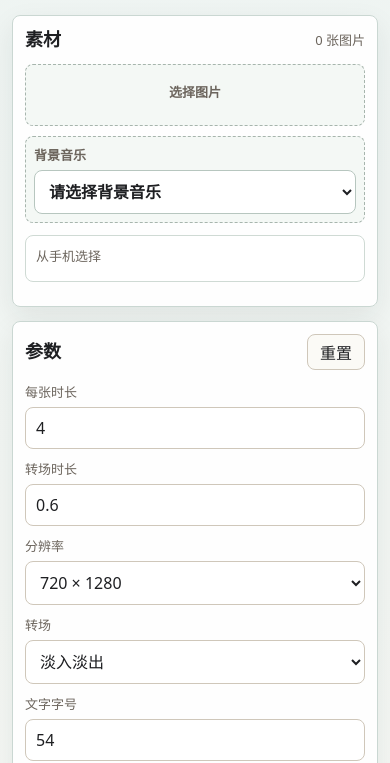
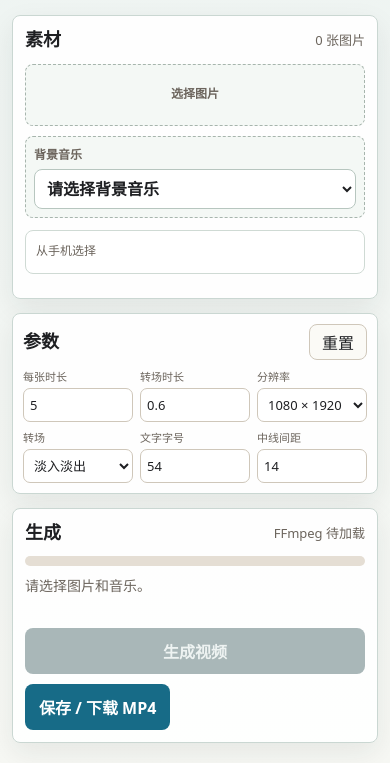
Before and after one commit to xq81578/mobile-video-maker, a plain HTML site: page mobile-pwa/index.html in a window 390 px wide. Shown: the part 81-844 px from the top of the page. Drawn offline with Linux system fonts and the light colour scheme; no server answers.

Commit message:
Tighten mobile settings layout

```diff
--- a/mobile-pwa/assets/app.js
+++ b/mobile-pwa/assets/app.js
@@ -699,9 +699,9 @@
     els.imageInput.value = "";
     els.audioInput.value = "";
     els.audioLabel.textContent = "从手机选择";
-    els.secondsInput.value = "4";
+    els.secondsInput.value = "5";
     els.transitionDurationInput.value = "0.6";
-    els.resolutionInput.value = "720x1280";
+    els.resolutionInput.value = "1080x1920";
     els.transitionInput.value = "fade";
     els.fontSizeInput.value = "54";
     els.centerGapInput.value = "14";
--- a/mobile-pwa/assets/styles.css
+++ b/mobile-pwa/assets/styles.css
@@ -207,24 +207,24 @@ h2 {
 
 .field-grid {
   display: grid;
-  grid-template-columns: repeat(2, minmax(0, 1fr));
-  gap: 10px;
+  grid-template-columns: repeat(3, minmax(0, 1fr));
+  gap: 8px;
 }
 
 label span {
   display: block;
-  margin-bottom: 6px;
+  margin-bottom: 4px;
   color: var(--muted);
-  font-size: 13px;
+  font-size: 12px;
 }
 
 input,
 select {
   width: 100%;
-  min-height: 42px;
+  min-height: 38px;
   border: 1px solid #cfc7ba;
   border-radius: 8px;
-  padding: 9px 10px;
+  padding: 7px 8px;
   background: #ffffff;
   color: var(--text);
 }
@@ -338,9 +338,33 @@ video {
   }
 
   .upload-grid,
-  .field-grid,
   .action-row {
     grid-template-columns: 1fr;
+  }
+
+  .field-grid {
+    grid-template-columns: repeat(3, minmax(0, 1fr));
+    gap: 7px;
+  }
+
+  .settings-panel {
+    padding: 10px;
+  }
+
+  .settings-panel .section-head {
+    margin-bottom: 8px;
+  }
+
+  .settings-panel label span {
+    font-size: 11px;
+  }
+
+  .settings-panel input,
+  .settings-panel select {
+    min-height: 34px;
+    border-radius: 7px;
+    padding: 5px 6px;
+    font-size: 13px;
   }
 
   .image-item {
--- a/mobile-pwa/index.html
+++ b/mobile-pwa/index.html
@@ -56,7 +56,7 @@
         <div class="field-grid">
           <label>
             <span>每张时长</span>
-            <input id="secondsInput" type="number" min="1" max="20" step="0.5" value="4">
+            <input id="secondsInput" type="number" min="1" max="20" step="0.5" value="5">
           </label>
           <label>
             <span>转场时长</span>
@@ -65,8 +65,8 @@
           <label>
             <span>分辨率</span>
             <select id="resolutionInput">
-              <option value="720x1280" selected>720 × 1280</option>
-              <option value="1080x1920">1080 × 1920</option>
+              <option value="720x1280">720 × 1280</option>
+              <option value="1080x1920" selected>1080 × 1920</option>
               <option value="720x720">720 × 720</option>
               <option value="1280x720">1280 × 720</option>
             </select>
--- a/mobile-pwa/sw.js
+++ b/mobile-pwa/sw.js
@@ -1,4 +1,4 @@
-const CACHE_NAME = "ai-video-pwa-v8";
+const CACHE_NAME = "ai-video-pwa-v10";
 const APP_SHELL = [
   "./",
   "./index.html",
```
